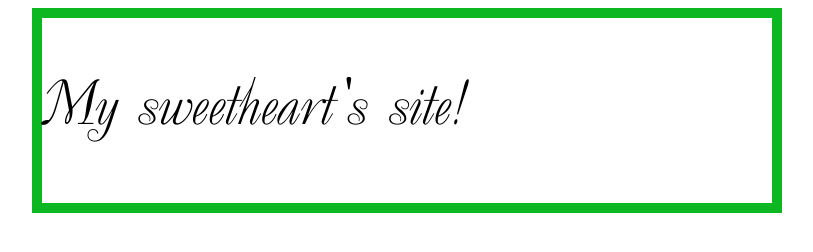
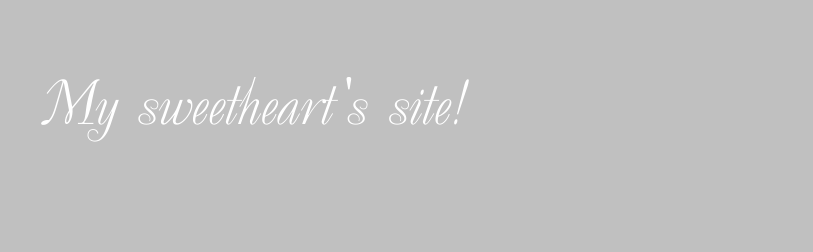
Before and after one commit to SergeyDobrinyn/Lena, a website: page index.html in a window 1280 px wide. Shown: the whole page, without its empty margins (233-1046 px from the left). Drawn offline with nearby package versions, Linux system fonts and the light colour scheme; files that its build step writes are made by us from their sources.

Commit message:
Styles edited.

```diff
--- a/scss/styles.scss
+++ b/scss/styles.scss
@@ -2,14 +2,14 @@
 body {
   font-family: "Decor";
   font-size: 4rem;
-}
-.wrap {
-  background-color: #0DB722;
+  background-color: silver;
 }
 .block {
   flex-grow: 1;
   flex-shrink: 1;
   flex-basis: 22%;
   align-self: stretch;
-  background-color: #FFFFFF;
+  & p {
+    color: #FFFFFF;
+  }
 }
```
Also changed, not shown: dist/css/styles.min.css.
